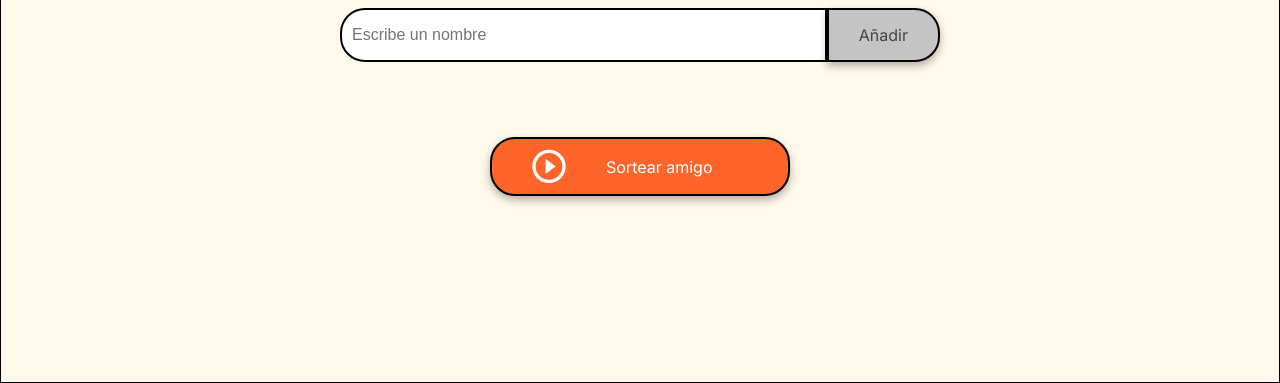
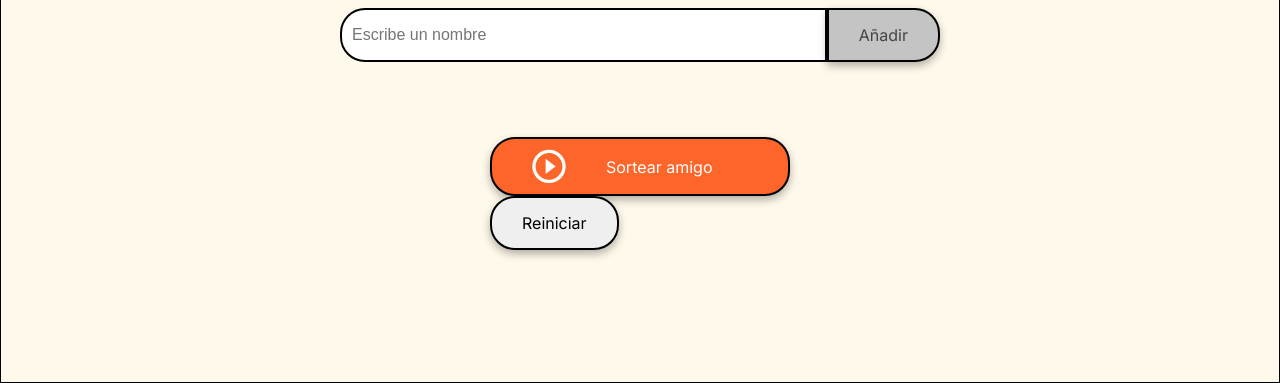
Before and after one commit to sebastiandiazcol/challenge-amigo-secreto_esp-main, a plain HTML site: page index.html in a window 1280 px wide. Shown: the part 417-800 px from the top of the page. Drawn offline with Linux system fonts and the light colour scheme.

Commit message:
boton reiniciar

```diff
--- a/app.js
+++ b/app.js
@@ -39,3 +39,9 @@ function sortearAmigo() {
     let resultado = document.getElementById('resultado');
     resultado.innerHTML = `<p>El amigo secreto es: <strong>${amigoSorteado}</strong></p>`;
 }
+
+function reiniciar() {
+    amigos = [];
+    document.getElementById('listaAmigos').innerHTML = '';
+    document.getElementById('resultado').innerHTML = '';
+}
--- a/index.html
+++ b/index.html
@@ -32,6 +32,7 @@
                     <img src="assets/play_circle_outline.png" alt="Ícono para sortear">
                     Sortear amigo
                 </button>
+                <button class="button-restart" onclick="reiniciar()">Reiniciar</button>
             </div>
         </section>
     </main>
```
